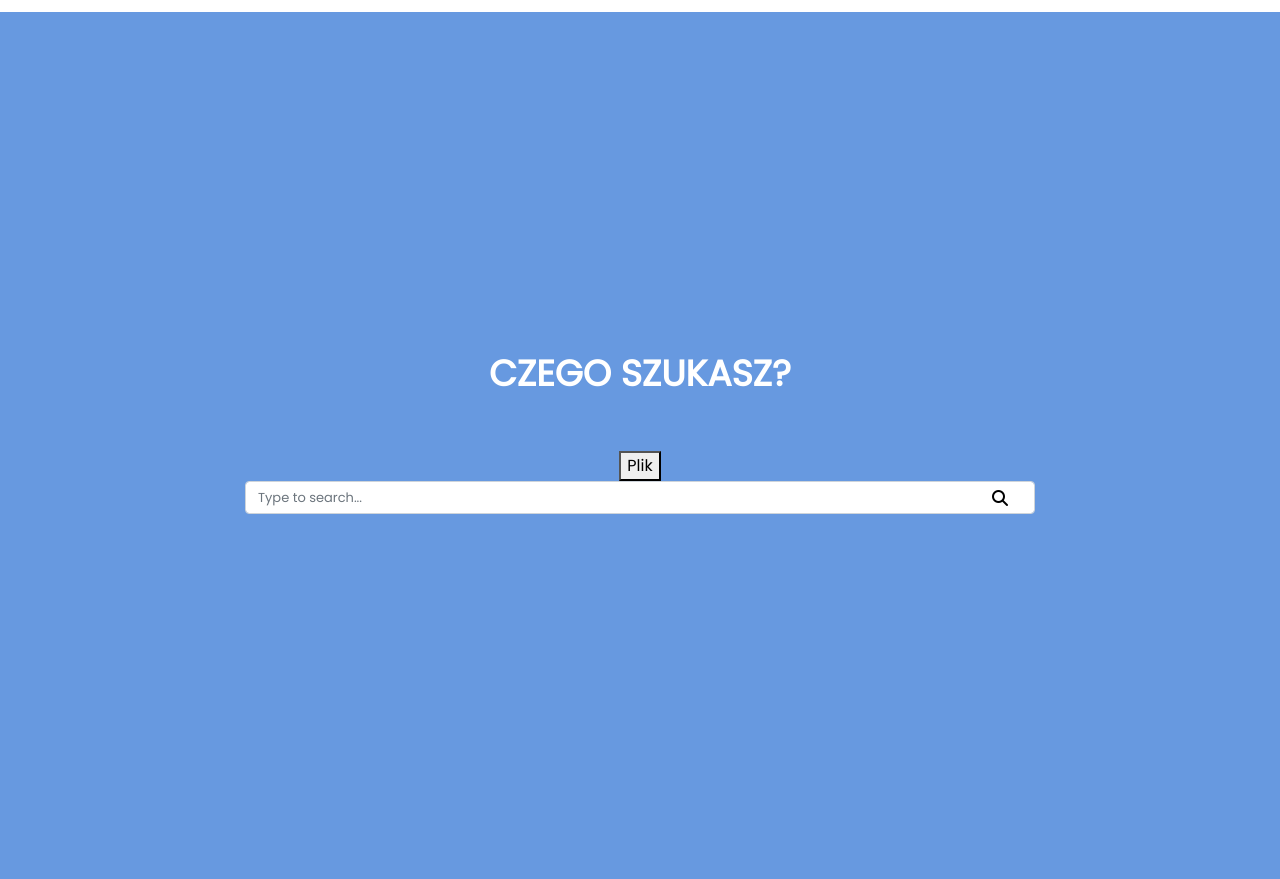
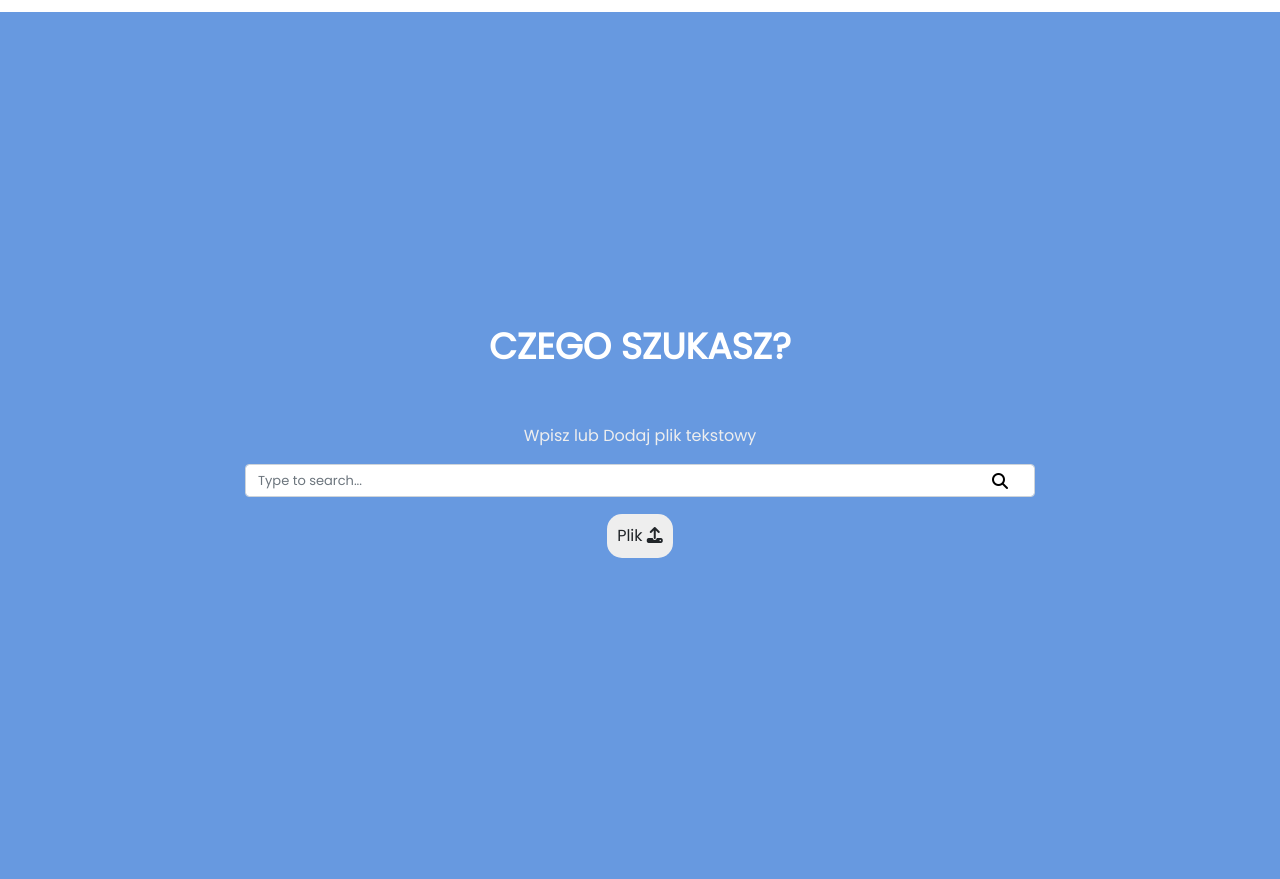
Before and after one commit to kacperson/ZabawkoweOkazje, a Flask app: page /list in a window 1280 px wide. Shown: the part 88-967 px from the top of the page. Run offline with Flask 2, Linux system fonts and the light colour scheme; some libraries are stand-ins or nearby versions.

Commit message:
czego szukasz?

```diff
--- a/stronka/static/css/list.css
+++ b/stronka/static/css/list.css
@@ -533,6 +533,10 @@ legend {
   align-items: center;
 }
 
+.s004 #wpisz {
+  color: #eeeeee;
+  margin-top: -50px;
+}
 .s004 form .inner-form .input-field .btn-search svg {
   fill: #333;
   width: 40px;
@@ -649,3 +653,20 @@ legend {
   border-radius: 25px;
 
 }
+
+.dropzone {
+  margin: 10px;
+  border-radius: 25px;
+}
+
+#guzikplik {
+  border-radius: 15px;
+  padding: 10px;
+  border-color: #B8C0FF;
+}
+
+#guzikzamiany {
+  border-radius: 15px;
+  padding: 10px;
+  background-color: #eeeeee;
+}
--- a/stronka/templates/list.html
+++ b/stronka/templates/list.html
@@ -8,16 +8,16 @@
                   <form>
                     <fieldset>
                       <legend>CZEGO SZUKASZ?</legend>
-                        <button type="button" id="guzikzamiany" onclick="zmiana();">Plik</button>
+                        <p id="wpisz">Wpisz lub Dodaj plik tekstowy</p>
+
                       <div class="dropzone" id="plik" hidden>
                         <div class="dz-message needsclick">
                             <h1>Upuść pliki tutaj lub kliknij, aby przesłać.</h1>
                         </div>
                       </div>
+
                       <div>
-                        <button type="button" id="guzikplik" hidden onclick="searchbyfile()">
-                            <i class="fa-solid fa-magnifying-glass"></i>
-                        </button>
+
                       </div>
                       <div class="inner-form" id="tekst">
                         <div class="input-field">
@@ -27,6 +27,11 @@
                           </button>
                         </div>
                       </div>
+                        <a type="button" id="guzikzamiany" onclick="zmiana();">Plik <i class="fa-solid fa-upload"></i> </a>
+                        <button type="button" class="b" id="guzikplik" hidden onclick="searchbyfile()">
+                            Wyszukaj
+                            <i class="fa-solid fa-magnifying-glass"></i>
+                        </button>
                     </fieldset>
                   </form>
                 </div>
@@ -94,13 +99,13 @@
           if (hidden) {
             y.setAttribute("hidden", "hidden");
             x.removeAttribute("hidden");
-            btn.innerText="Tekst";
+            btn.innerHTML=`Tekst <i class="fa-regular fa-keyboard"></i>`;
             btn1.removeAttribute("hidden");
           } else {
             y.removeAttribute("hidden");
             x.setAttribute("hidden", "hidden");
             btn1.setAttribute("hidden", "hidden");
-            btn.innerText="Plik";
+            btn.innerHTML=`Plik <i class="fa-solid fa-upload"></i>`;
           }
         }
 
```
